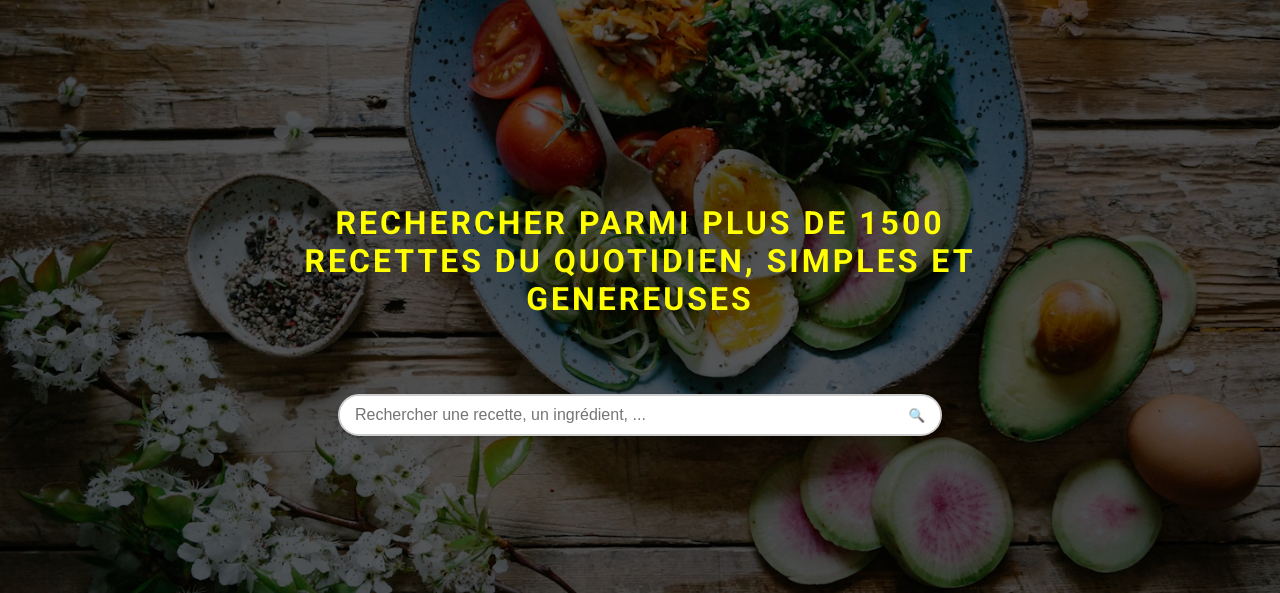
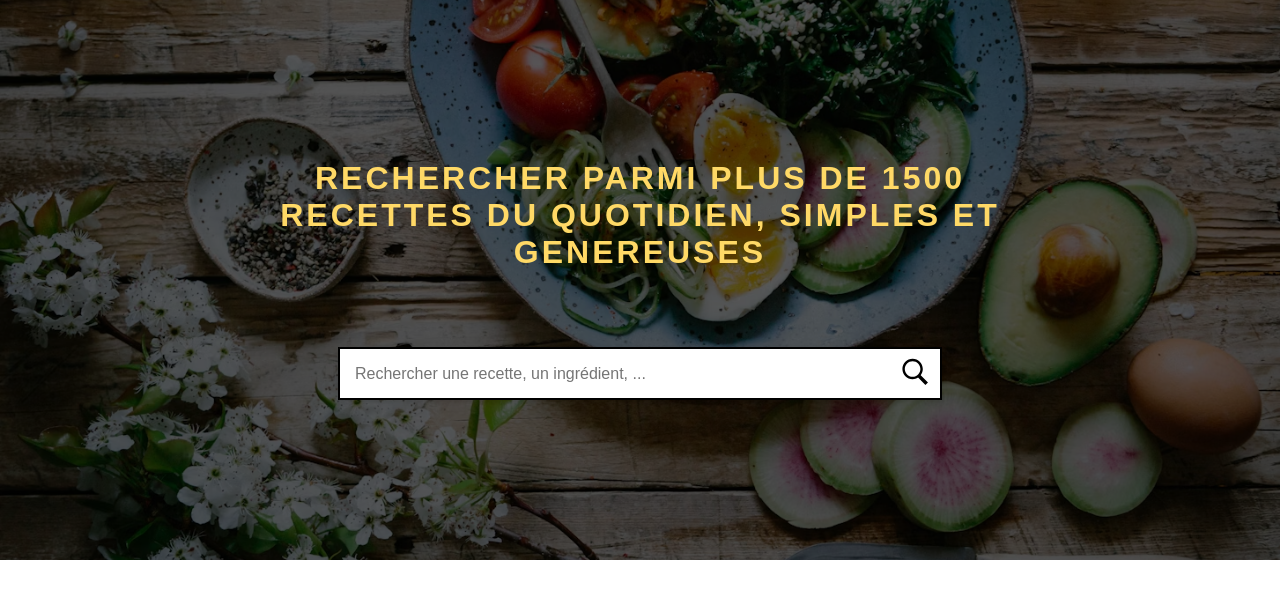
Before and after one commit to YGachot/SupDeCuisine, a plain HTML site: page pages/index.html in a window 1280 px wide. Shown: the top 593 px of the page. Drawn offline with Linux system fonts and the light colour scheme; no server answers.

Commit message:
ajout et modifications du css (loupe, font) et retrait du temps de prépa

```diff
--- a/pages/index.html
+++ b/pages/index.html
@@ -16,7 +16,7 @@
             </div>
             <div class="rechercher-container">
                     <input type="text" class="rechercher-input" placeholder="Rechercher une recette, un ingrédient, ...">
-                    <button class="rechercher-button">🔍</button>
+                    <button class="rechercher-button"><img  id="loupe" src="/SupDeCuisine/images/loupe.svg"></button>
             </div>
         </div>
     </header>
--- a/scripts/script.js
+++ b/scripts/script.js
@@ -26,7 +26,6 @@ function createRecipeCard(recipe) {
             <ul class="recipe-ingredients">
                 ${getIngredientsList(recipe.ingredients)}
             </ul>
-            <p>Temps de préparation: ${recipe.time} minutes</p>
         </div>
     `;
 
--- /dev/null
+++ b/styles/general.css
@@ -0,0 +1,4 @@
+@font-face {
+    font-family: 'Aqum2';
+    src: url('/SupDeCuisine/font/Aqum\ two\ Classic\ 900.otf') format('opentype');
+}
--- a/styles/reset.css
+++ b/styles/reset.css
@@ -2,6 +2,7 @@ html,
 body {
     margin: 0;
     padding: 0;
+    user-select: none;
 }
 
 a {
--- a/styles/styles.css
+++ b/styles/styles.css
@@ -4,7 +4,7 @@
     background-image: url('/SupDeCuisine/images/Recettes/photo-1490645935967-10de6ba17061.avif');
     position: relative;
     width: 100%;
-    height: 80vh;
+    height: 70vh;
     background-size: cover;
     background-position-y: 70%;
     background-repeat: no-repeat;
@@ -18,17 +18,17 @@
     content: "";
     position: absolute;
     width: 100%;
-    height: 80vh;
+    height: 70vh;
     background-color: rgba(0, 0, 0, 0.65);
 }
 
 .titre{
     position: relative;
-    max-width: 55%;
+    max-width: 60%;
     height: auto;
-    color: yellow;
+    color: #FFD966;
     text-align: center;
-    font-family: 'Roboto', sans-serif;
+    font-family: 'Aqum2', sans-serif;
     font-size: 200%;
     font-weight: 600;
     letter-spacing: 3px;
@@ -38,8 +38,7 @@
 .rechercher-container{
     display: flex;
     align-items: center;
-    border: 2px solid #ccc;
-    border-radius: 25px;
+    border: 2px solid black;
     background-color: #fff;
     box-shadow: 0 2px 5px rgba(0, 0, 0, 0.1);
     overflow: hidden;
@@ -47,6 +46,13 @@
     width: 100%;
     max-width: 600px;
     margin-top: 6%;
+}
+
+#loupe{
+    width: 30px;
+    height: auto;
+    cursor: pointer;
+    padding: 5px 5px;
 }
 
 .rechercher-input {
@@ -61,9 +67,7 @@
 .rechercher-button{
     background-color: #ffffff;
     border: none;
-    padding: 10px 15px;
-    cursor: pointer;
-    transition: background-color 0.3s;
+    padding: 3px 5px;
     z-index: 1;
 }
 
@@ -71,7 +75,7 @@
 
 h1{
     text-align: center;
-    font-family: 'Roboto', sans-serif;
+    font-family: 'Aqum2', sans-serif;
     font-size: 300%;
     font-weight: 600;
     letter-spacing: 2px;
@@ -99,4 +103,5 @@ h1{
 
 .recipe-details{
     padding: 20px;
+    font-family: 'Aqum2', sans-serif;
 }
```
Also changed, not shown: font/Aqum two Classic 900.otf (added), images/loupe.svg (added).
